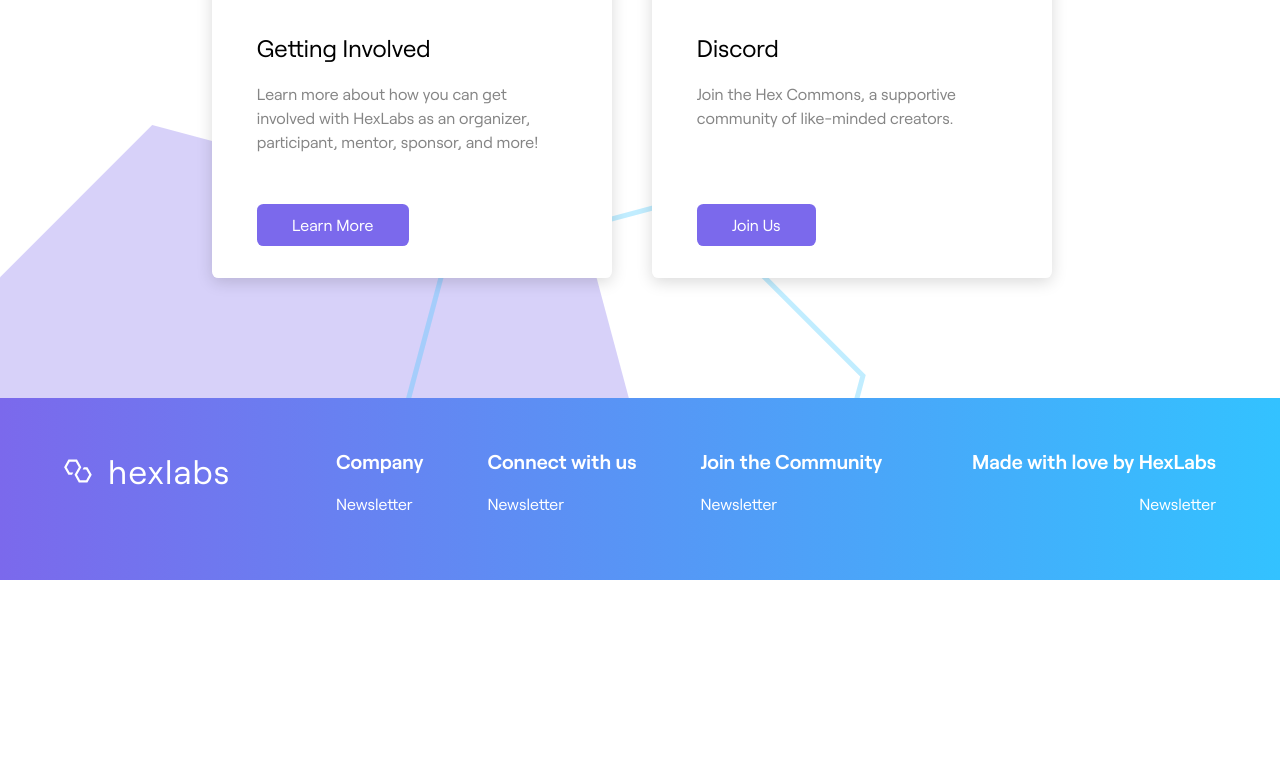
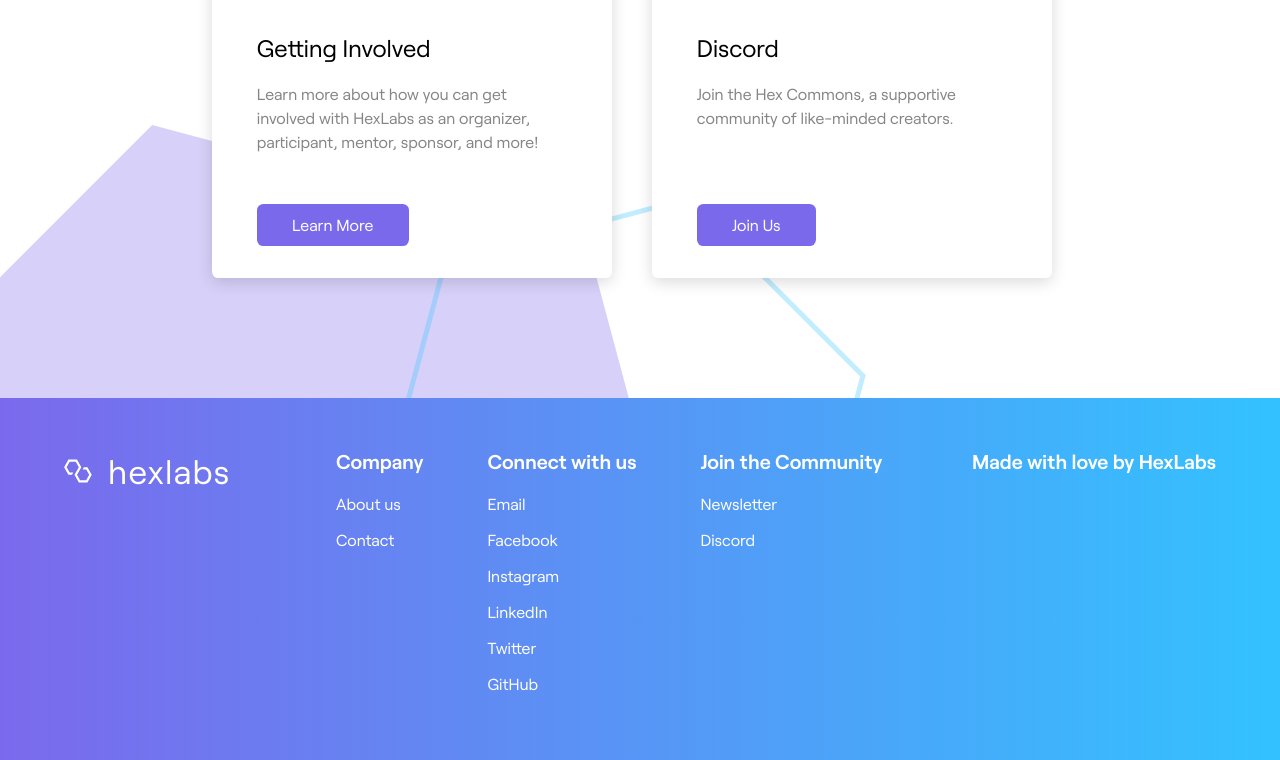
Before and after one commit to HackGT/hexlabs-website, a Next.js app: page / in a window 1280 px wide. Shown: the part 1923-2683 px from the top of the page. Before the commit the page ends 2503 px from the top, so only its background shows below. Built offline with nearby package versions, Linux system fonts and the light colour scheme; grey boxes are pictures that could not be loaded.

Commit message:
Revert "Update components/footer.tsx"
This reverts commit 19a908e0a7ad0e85498a5589166c2d448a26e884.

```diff
--- a/components/footer.tsx
+++ b/components/footer.tsx
@@ -81,10 +81,12 @@ function FooterItem({ title, links }) {
     <div>
       <div className={styles["column-header"]}>{title}</div>
       <ul>
-        <li>
-            <a onClick={() => ml_webform_4255780('show')}>Newsletter</a>
-        </li>
         {links.map(({ name, href }, idx) => {
+          return name === "Newsletter" ?
+            <li key={idx}>
+              <a onClick={() => ml_webform_4255780('show')}>{name}</a>
+            </li>
+          :
             <li key={idx}>
               <a href={href} target="_blank" rel="noopener noreferrer">{name}</a>
             </li>
```
